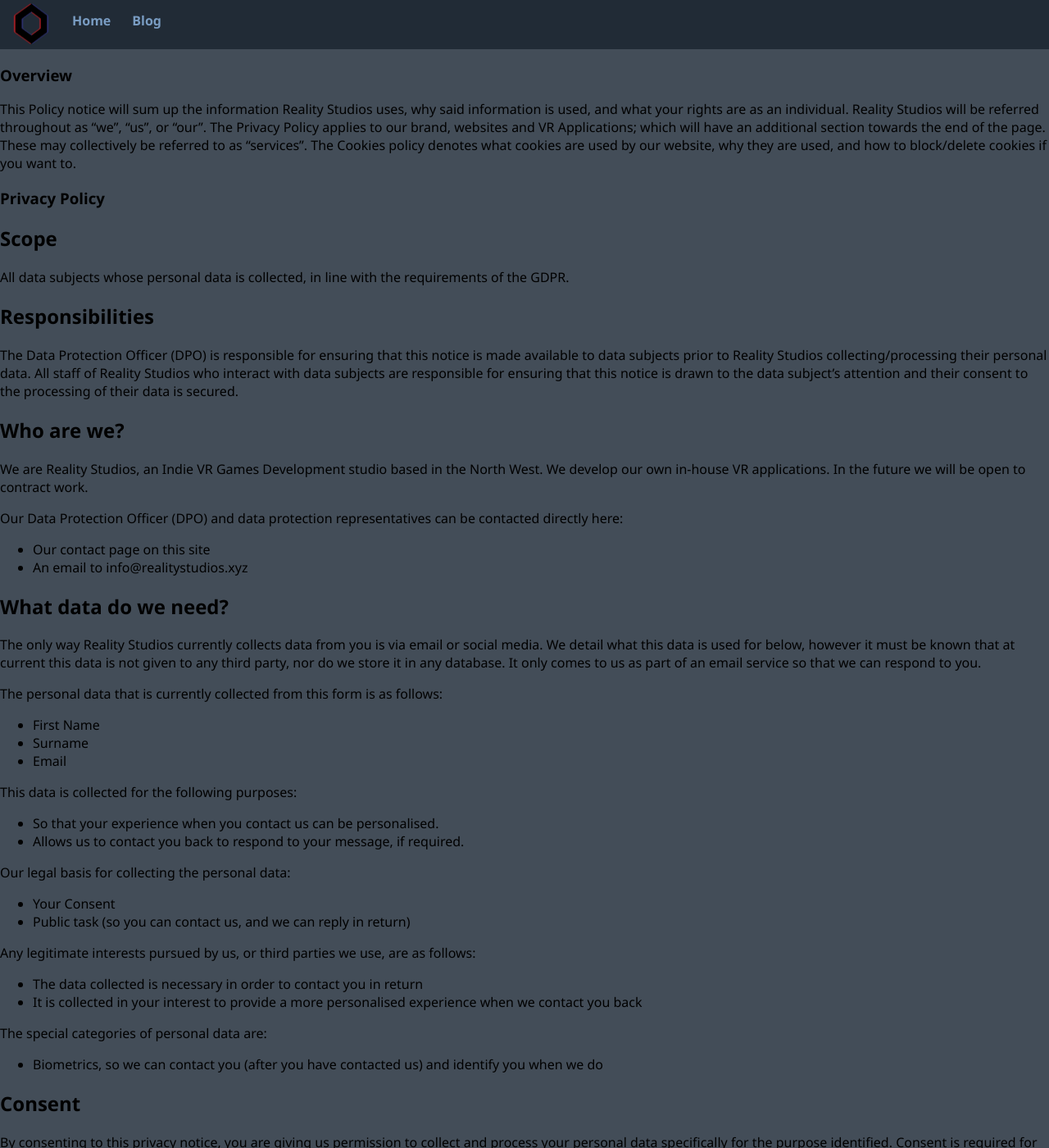
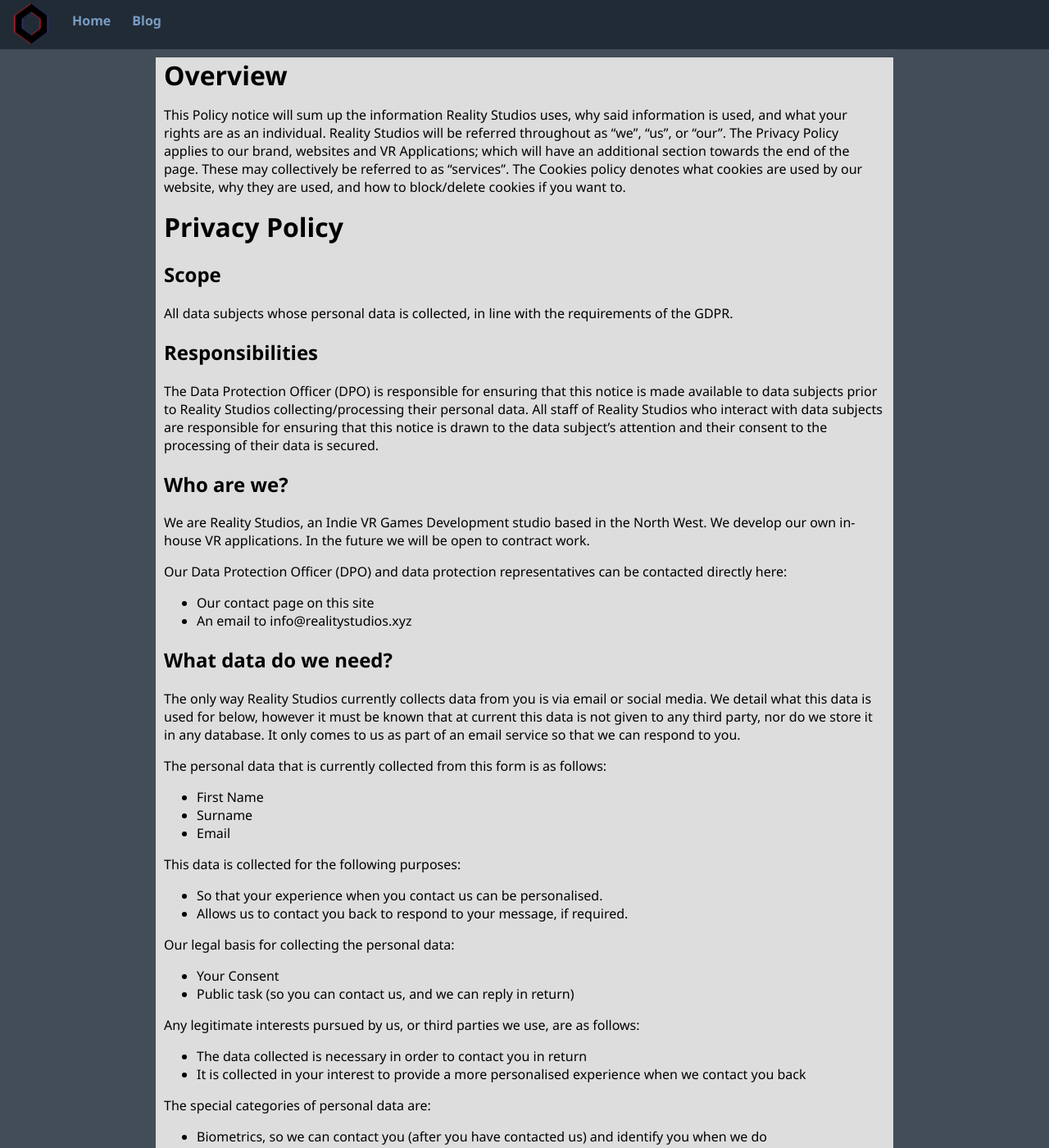
Before and after one commit to realitystudios/realitystudios.github.io, a Jekyll site: the page built from policy.md, in a window 1280 px wide and 1400 px high. Shown: the whole window at 82% size. Built offline with Jekyll 4.4.1, drawn with Linux system fonts in a browser that asks for light colours; our own code applies the rules of GitHub Pages for plain Markdown files.

Commit message:
Fixed Formatting

```diff
--- a/_layouts/default.html
+++ b/_layouts/default.html
@@ -11,6 +11,7 @@
         <meta name="viewport" content="width=device-width, initial-scale=1">
         <link rel="shortcut icon" type="image/png" href="/assets/images/realitystudios-logo.png" />
         <link rel="stylesheet" type="text/css" media="screen" href="/assets/css/main.css">
+        <link rel="stylesheet" type="text/css" media="screen" href="/assets/css/highlight.css">
         <link rel="stylesheet" href="https://use.fontawesome.com/releases/v5.7.2/css/all.css" integrity="sha384-fnmOCqbTlWIlj8LyTjo7mOUStjsKC4pOpQbqyi7RrhN7udi9RwhKkMHpvLbHG9Sr" crossorigin="anonymous">
         {% feed_meta %}
         {% seo %}
@@ -18,13 +19,9 @@
     </head>
     <body>
         {% include header.html %}
-
         <section class="wrapper">
-            <section class="content">
             {{ content }}
         </section>
-        </section>
-
         {% include footer.html %}
 </body>
 </html>
--- /dev/null
+++ b/_layouts/page.html
@@ -0,0 +1,9 @@
+---
+layout: default
+---
+
+<div class="page">
+    <div class="content">
+        {{content}}
+    </div>
+</div>
--- a/_sass/layout/landing.scss
+++ b/_sass/layout/landing.scss
@@ -1,5 +1,6 @@
 .landing{
     display: grid;
+    width: 100%;
     height: 100%;
     grid-template-areas:
         ". . . . ."
--- a/_sass/layout/main.scss
+++ b/_sass/layout/main.scss
@@ -26,9 +26,11 @@
 }
 
 .content{
-    margin: auto;
-    height: 100%;
-    width: 100%;
+    margin: 10px 0px;
+    padding: 0 10px 10px 10px;
+    height: fit-content;
+    width: fit-content;
+    background-color: $post-background-color;
 }
 
 .page{
```
Also changed, not shown: policy.md (+1 -1 lines). Lines whose indentation alone changed are shown as unchanged.
